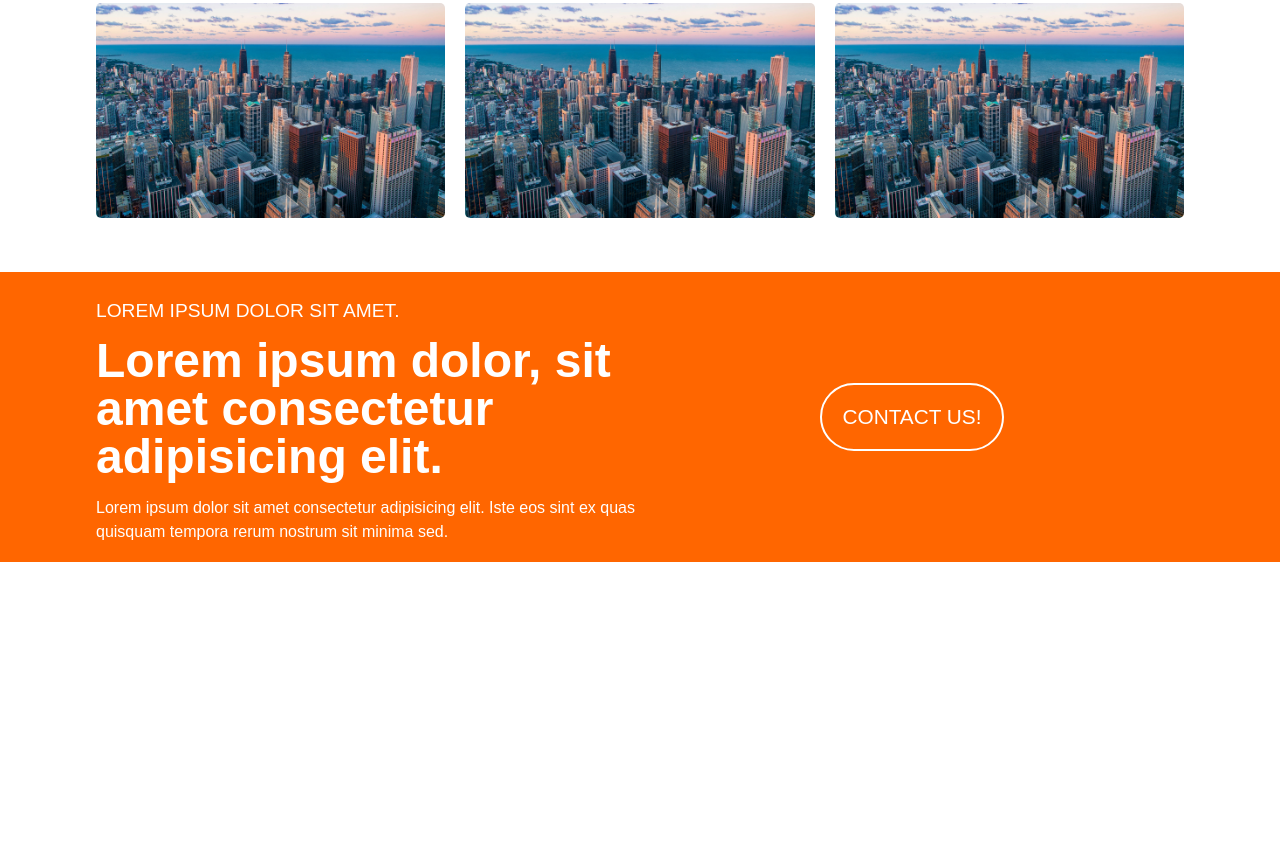
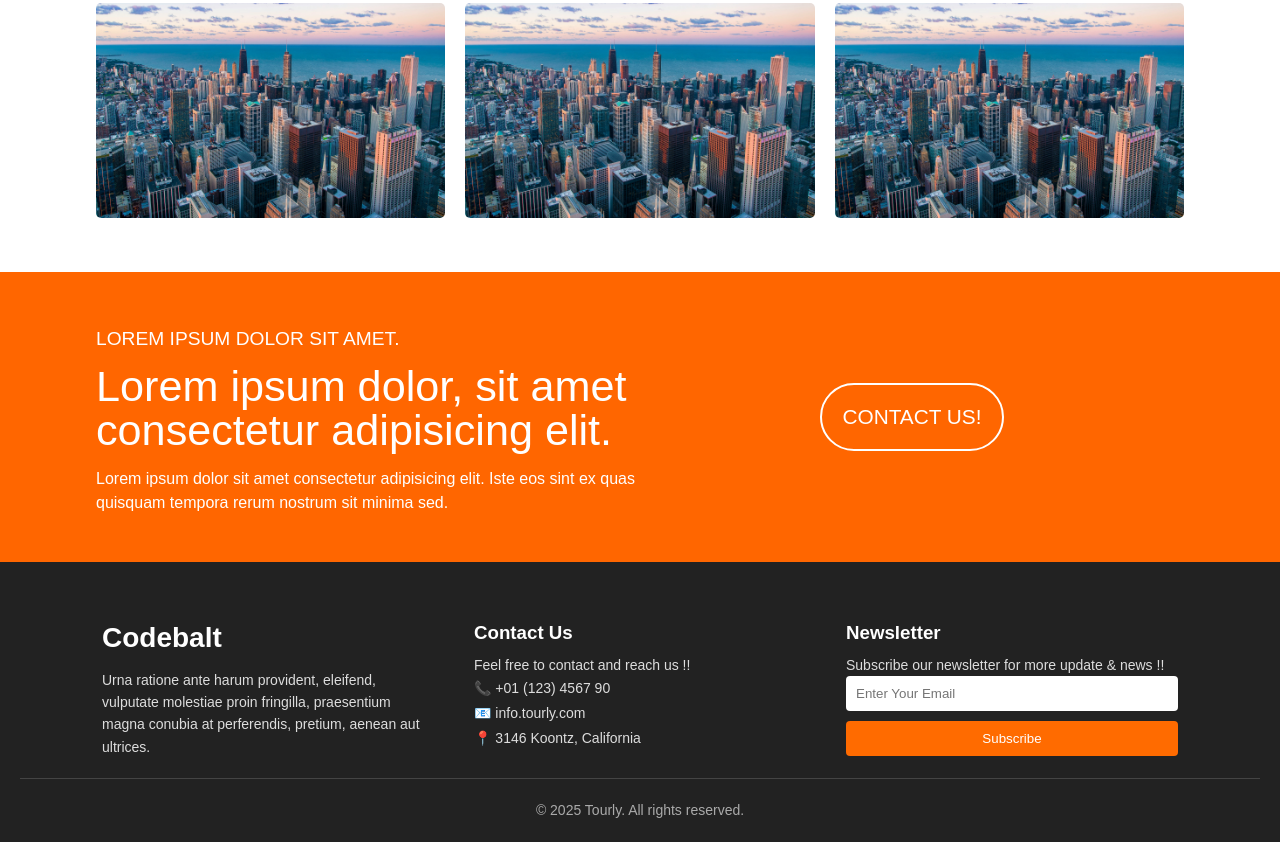
Before and after one commit to BALT9/paginaWeb-basica-html-css-js, a plain HTML site: page index.html in a window 1280 px wide. Shown: the part 2614-3456 px from the top of the page. Before the commit the page ends 3176 px from the top, so only its background shows below. Drawn offline with nearby package versions, Linux system fonts and the light colour scheme.

Commit message:
se agrego el footer

```diff
--- a/css/styles.css
+++ b/css/styles.css
@@ -316,8 +316,8 @@ body {
 }
 
 .contacto .contacto-text h1 {
-    font-size: 3rem;
-    font-weight: 600;
+    font-size: 2.7rem;
+    font-weight: 500;
     margin: 0;
     line-height: 1;
     margin: 15px 0;
@@ -347,6 +347,84 @@ body {
 .contacto .contacto-link a:hover {
     background-color: #d65804;
 }
+
+.footer {
+  background-color: #222;
+  color: #ddd;
+  padding: 40px 20px 20px;
+}
+
+.footer-container {
+  display: flex;
+  flex-wrap: wrap;
+  justify-content: space-between;
+  width: 90%;
+  margin: auto;
+}
+
+.footer-box {
+  flex: 1 1 300px;
+  margin: 20px;
+}
+
+.footer .logo {
+  font-size: 28px;
+  color: #fff;
+  margin-bottom: 15px;
+}
+
+.footer h3 {
+  color: #fff;
+  margin-bottom: 10px;
+}
+
+.footer p {
+  font-size: 14px;
+  line-height: 1.6;
+}
+
+.contact-info {
+  list-style: none;
+  padding: 0;
+  font-size: 14px;
+  line-height: 1.8;
+}
+
+.newsletter-form {
+  display: flex;
+  flex-direction: column;
+}
+
+.newsletter-form input[type="email"] {
+  padding: 10px;
+  margin-bottom: 10px;
+  border: none;
+  border-radius: 4px;
+  outline: none;
+}
+
+.newsletter-form button {
+  padding: 10px;
+  background-color: #ff6b00;
+  color: white;
+  border: none;
+  border-radius: 4px;
+  cursor: pointer;
+  transition: background 0.3s;
+}
+
+.newsletter-form button:hover {
+  background-color: #e65a00;
+}
+
+.footer-bottom {
+  text-align: center;
+  padding-top: 20px;
+  border-top: 1px solid #444;
+  font-size: 13px;
+  color: #aaa;
+}
+
 
 /* Pantallas grandes de escritorio */
 @media only screen and (max-width: 1200px) {
--- a/index.html
+++ b/index.html
@@ -139,6 +139,40 @@
         </div>
     </div>
 
+    <footer class="footer">
+        <div class="footer-container">
+
+            <div class="footer-box">
+                <h2 class="logo">Codebalt</h2>
+                <p>Urna ratione ante harum provident, eleifend, vulputate molestiae proin fringilla, praesentium magna
+                    conubia at perferendis, pretium, aenean aut ultrices.</p>
+            </div>
+
+            <div class="footer-box">
+                <h3>Contact Us</h3>
+                <p>Feel free to contact and reach us !!</p>
+                <ul class="contact-info">
+                    <li>📞 +01 (123) 4567 90</li>
+                    <li>📧 info.tourly.com</li>
+                    <li>📍 3146 Koontz, California</li>
+                </ul>
+            </div>
+
+            <div class="footer-box">
+                <h3>Newsletter</h3>
+                <p>Subscribe our newsletter for more update & news !!</p>
+                <form class="newsletter-form">
+                    <input type="email" placeholder="Enter Your Email" required>
+                    <button type="submit">Subscribe</button>
+                </form>
+            </div>
+
+        </div>
+        <div class="footer-bottom">
+            <p>&copy; 2025 Tourly. All rights reserved.</p>
+        </div>
+    </footer>
+
     <script src="./js/menu.js"></script>
 </body>
 
```
